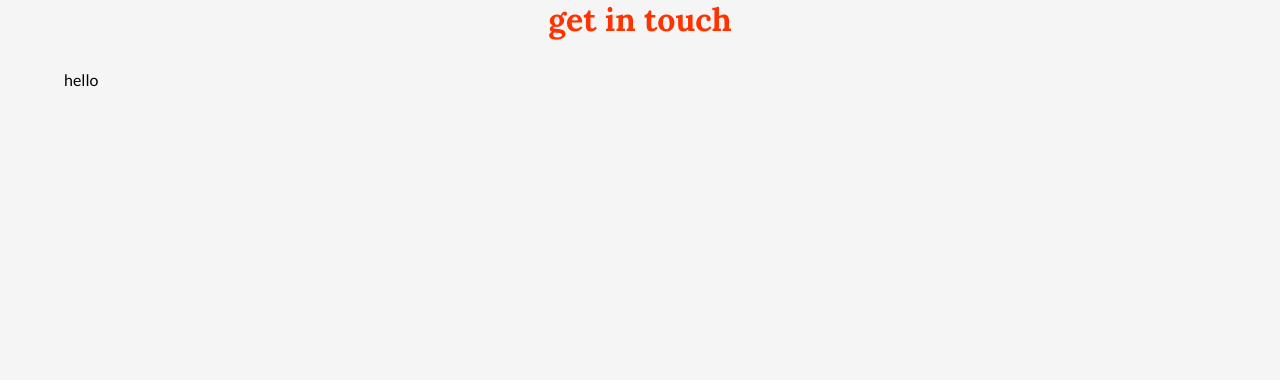
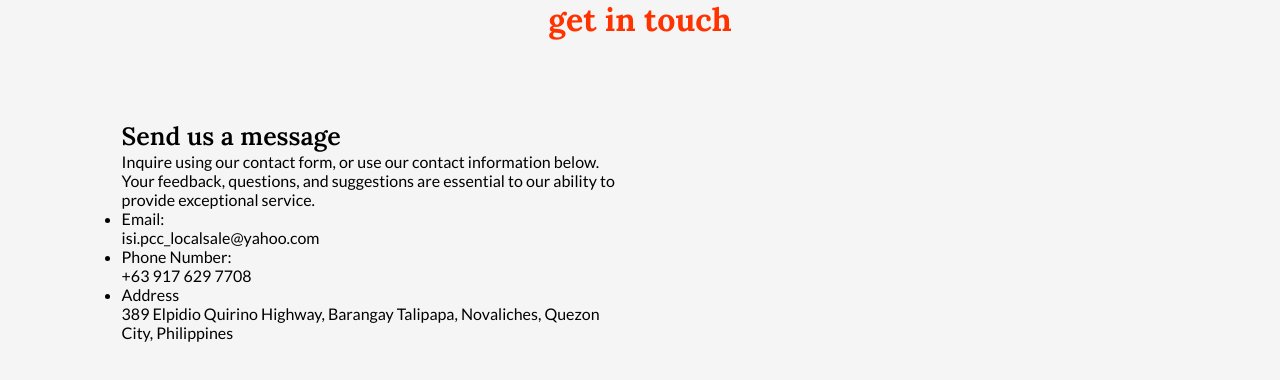
Before and after one commit to ktan16/isi-webpage, a React (Vite) app in the folder isi-webp/: page / in a window 1280 px wide. Shown: the part 3412-3792 px from the top of the page. Before the commit the page ends 3501 px from the top, so only its background shows below. Built offline with nearby package versions, Linux system fonts and the light colour scheme.

Commit message:
init contact

```diff
--- a/isi-webp/package.json
+++ b/isi-webp/package.json
@@ -10,6 +10,8 @@
     "preview": "vite preview"
   },
   "dependencies": {
+    "0g": "^0.4.2",
+    "npm": "^11.2.0",
     "react": "^18.3.1",
     "react-dom": "^18.3.1",
     "react-scroll": "^1.9.0"
--- a/isi-webp/src/components/Contact/Contact.css
+++ b/isi-webp/src/components/Contact/Contact.css
@@ -0,0 +1,17 @@
+.contact {
+  margin: 80px auto;
+  max-width: 90%;
+  display: flex;
+  align-content: center;
+  justify-content: space-between;
+}
+
+.contact-col {
+  flex-basis: 48%;
+}
+
+.contact-col h3 {
+  font-weight: 600;
+  font-size: 25px;
+  font-family: "Lora", serif;
+}
--- a/isi-webp/src/components/Contact/Contact.jsx
+++ b/isi-webp/src/components/Contact/Contact.jsx
@@ -1,9 +1,42 @@
 import React from "react";
+import "./Contact.css";
 
 const Contact = () => {
   return (
-    <div>
-      <div>hello</div>
+    <div className="contact">
+      <div className="contact-col">
+        <h3>Send us a message</h3>
+        <p>
+          Inquire using our contact form, or use our contact information below.
+          Your feedback, questions, and suggestions are essential to our ability
+          to provide exceptional service.
+        </p>
+
+        <ul>
+          <li>
+            <span className="label">Email:</span>
+            <br />
+            <span className="value">isi.pcc_localsale@yahoo.com</span>
+          </li>
+
+          <li>
+            <span className="label">Phone Number:</span>
+            <br />
+            <span className="value">+63 917 629 7708</span>
+          </li>
+
+          <li>
+            <span className="label">Address</span>
+            <br />
+            <span className="value">
+              389 Elpidio Quirino Highway, Barangay Talipapa, Novaliches, Quezon
+              City, Philippines
+            </span>
+          </li>
+        </ul>
+      </div>
+
+      <div className="contact-col"></div>
     </div>
   );
 };
```
Also changed, not shown: 1 other file (tests, documents, lock files or other folders).
